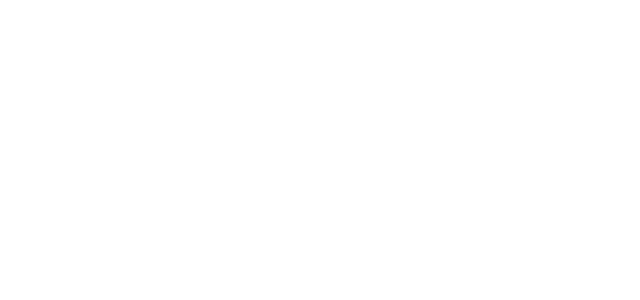
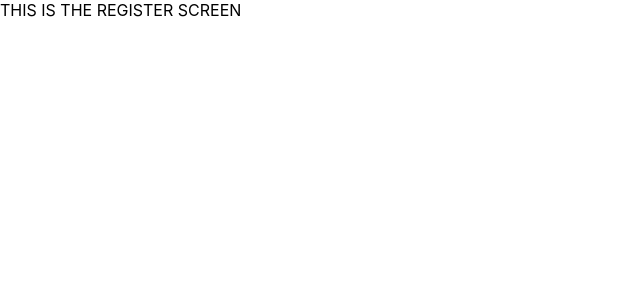
Before and after one commit to DanGraham23/react-chat-application, a React (Create React App) app in the folder web-chat-app/client/: page /register in a window 1280 px wide. Shown: the top 300 px of the page, without its empty margins (0-640 px from the left). Built offline with nearby package versions, Linux system fonts and the light colour scheme.

Commit message:
add react routers

```diff
--- a/web-chat-app/client/src/App.js
+++ b/web-chat-app/client/src/App.js
@@ -1,8 +1,18 @@
+import Register from "./pages/Register";
+import Login from "./pages/Login";
+import Chat from "./pages/Chat";
+import { BrowserRouter, Routes, Route } from "react-router-dom";
 
 function App() {
   return (
     <div className="App">
-
+      <BrowserRouter>
+        <Routes>
+          <Route path="/register" element={<Register />}></Route>
+          <Route path="/login" element={<Login />}></Route>
+          <Route path="/" element={<Chat />}></Route>
+        </Routes>
+      </BrowserRouter>
     </div>
   );
 }
--- /dev/null
+++ b/web-chat-app/client/src/pages/Chat.jsx
@@ -0,0 +1,7 @@
+
+
+export default function Chat(){
+    return (
+        <div>THIS IS THE CHAT SCREEN</div>
+    )
+}
--- /dev/null
+++ b/web-chat-app/client/src/pages/Login.jsx
@@ -0,0 +1,7 @@
+
+
+export default function Login() {
+    return (
+        <div>THIS IS THE LOGIN SCREEN</div>
+    )
+}
--- /dev/null
+++ b/web-chat-app/client/src/pages/Register.jsx
@@ -0,0 +1,7 @@
+
+
+export default function Register(){
+    return (
+        <div>THIS IS THE REGISTER SCREEN</div>
+    )
+}
```
